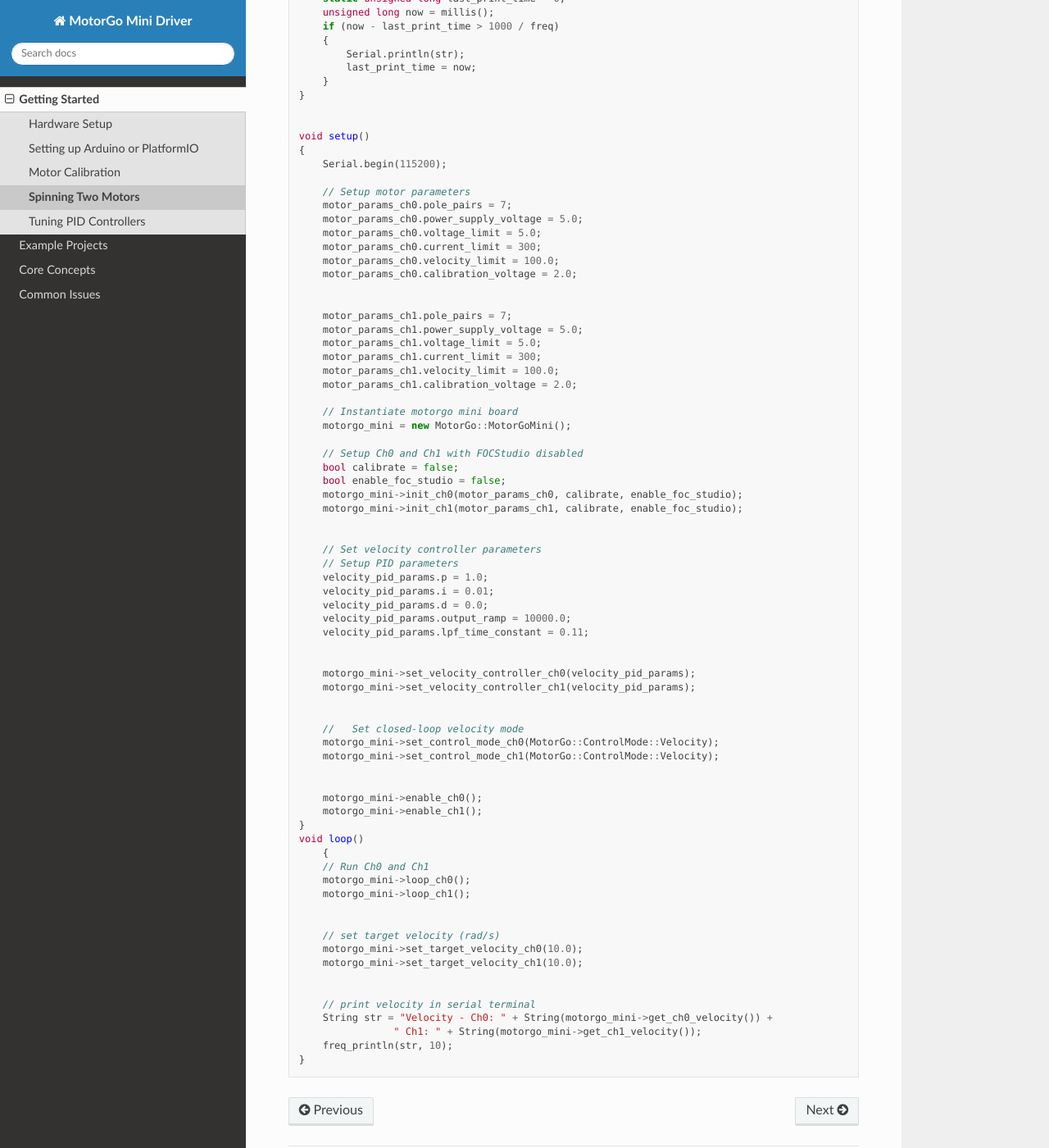
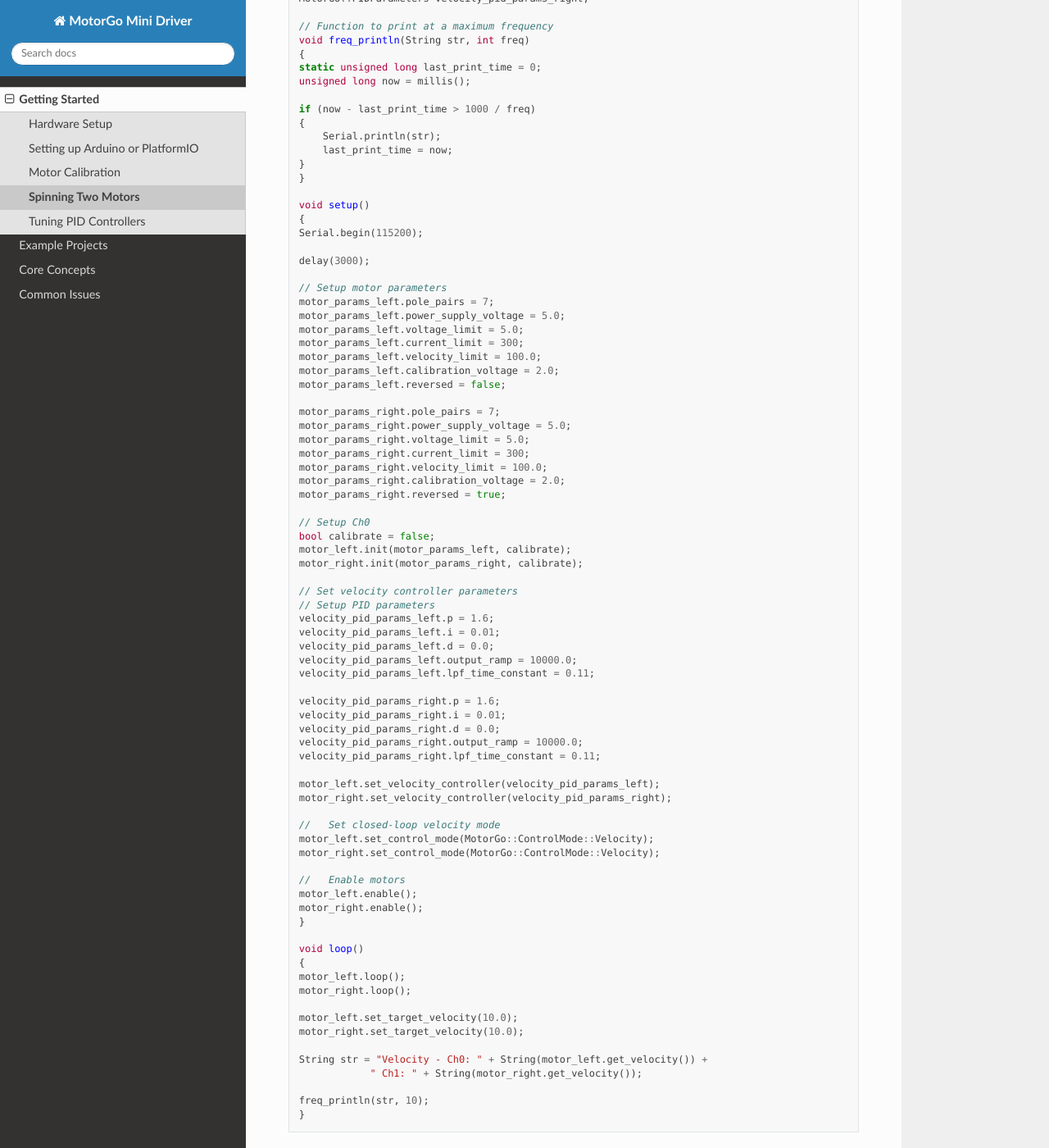
Before and after one commit to Every-Flavor-Robotics/motorgo-mini-driver, a Sphinx documentation site: the page built from docs/getting_started/spinning_motors.rst, in a window 1280 px wide and 1400 px high, scrolled down 840 px. Shown: the whole window at 82% size. Built offline with Sphinx 7.4.7 and the Read the Docs theme 2.0.0, drawn with Linux system fonts in a browser that asks for light colours; pages that are not in the unit, such as notebooks, are missing from menus; some of the changed text lies outside the part shown.

Commit message:
Updated code examples in getting started

```diff
--- a/docs/getting_started/spinning_motors.rst
+++ b/docs/getting_started/spinning_motors.rst
@@ -21,89 +21,93 @@ The following code initializes both motor controller channels for the MotorGo br
 
     #include "motorgo_mini.h"
 
-    MotorGo::MotorGoMini* motorgo_mini;
-    MotorGo::MotorParameters motor_params_ch0;
-    MotorGo::MotorParameters motor_params_ch1;
-    MotorGo::PIDParameters velocity_pid_params;
+    MotorGo::MotorGoMini motorgo_mini;
+    MotorGo::MotorChannel& motor_left = motorgo_mini.ch0;
+    MotorGo::MotorChannel& motor_right = motorgo_mini.ch1;
+
+    MotorGo::MotorParameters motor_params_left;
+    MotorGo::MotorParameters motor_params_right;
+
+    MotorGo::PIDParameters velocity_pid_params_left;
+    MotorGo::PIDParameters velocity_pid_params_right;
 
     // Function to print at a maximum frequency
     void freq_println(String str, int freq)
     {
-        static unsigned long last_print_time = 0;
-        unsigned long now = millis();
-        if (now - last_print_time > 1000 / freq)
-        {
-            Serial.println(str);
-            last_print_time = now;
-        }
+    static unsigned long last_print_time = 0;
+    unsigned long now = millis();
+
+    if (now - last_print_time > 1000 / freq)
+    {
+        Serial.println(str);
+        last_print_time = now;
     }
-
+    }
 
     void setup()
     {
-        Serial.begin(115200);
+    Serial.begin(115200);
 
-        // Setup motor parameters
-        motor_params_ch0.pole_pairs = 7;
-        motor_params_ch0.power_supply_voltage = 5.0;
-        motor_params_ch0.voltage_limit = 5.0;
-        motor_params_ch0.current_limit = 300;
-        motor_params_ch0.velocity_limit = 100.0;
-        motor_params_ch0.calibration_voltage = 2.0;
+    delay(3000);
 
+    // Setup motor parameters
+    motor_params_left.pole_pairs = 7;
+    motor_params_left.power_supply_voltage = 5.0;
+    motor_params_left.voltage_limit = 5.0;
+    motor_params_left.current_limit = 300;
+    motor_params_left.velocity_limit = 100.0;
+    motor_params_left.calibration_voltage = 2.0;
+    motor_params_left.reversed = false;
 
-        motor_params_ch1.pole_pairs = 7;
-        motor_params_ch1.power_supply_voltage = 5.0;
-        motor_params_ch1.voltage_limit = 5.0;
-        motor_params_ch1.current_limit = 300;
-        motor_params_ch1.velocity_limit = 100.0;
-        motor_params_ch1.calibration_voltage = 2.0;
+    motor_params_right.pole_pairs = 7;
+    motor_params_right.power_supply_voltage = 5.0;
+    motor_params_right.voltage_limit = 5.0;
+    motor_params_right.current_limit = 300;
+    motor_params_right.velocity_limit = 100.0;
+    motor_params_right.calibration_voltage = 2.0;
+    motor_params_right.reversed = true;
 
-        // Instantiate motorgo mini board
-        motorgo_mini = new MotorGo::MotorGoMini();
+    // Setup Ch0
+    bool calibrate = false;
+    motor_left.init(motor_params_left, calibrate);
+    motor_right.init(motor_params_right, calibrate);
 
-        // Setup Ch0 and Ch1 with FOCStudio disabled
-        bool calibrate = false;
-        bool enable_foc_studio = false;
-        motorgo_mini->init_ch0(motor_params_ch0, calibrate, enable_foc_studio);
-        motorgo_mini->init_ch1(motor_params_ch1, calibrate, enable_foc_studio);
+    // Set velocity controller parameters
+    // Setup PID parameters
+    velocity_pid_params_left.p = 1.6;
+    velocity_pid_params_left.i = 0.01;
+    velocity_pid_params_left.d = 0.0;
+    velocity_pid_params_left.output_ramp = 10000.0;
+    velocity_pid_params_left.lpf_time_constant = 0.11;
 
+    velocity_pid_params_right.p = 1.6;
+    velocity_pid_params_right.i = 0.01;
+    velocity_pid_params_right.d = 0.0;
+    velocity_pid_params_right.output_ramp = 10000.0;
+    velocity_pid_params_right.lpf_time_constant = 0.11;
 
-        // Set velocity controller parameters
-        // Setup PID parameters
-        velocity_pid_params.p = 1.0;
-        velocity_pid_params.i = 0.01;
-        velocity_pid_params.d = 0.0;
-        velocity_pid_params.output_ramp = 10000.0;
-        velocity_pid_params.lpf_time_constant = 0.11;
+    motor_left.set_velocity_controller(velocity_pid_params_left);
+    motor_right.set_velocity_controller(velocity_pid_params_right);
 
+    //   Set closed-loop velocity mode
+    motor_left.set_control_mode(MotorGo::ControlMode::Velocity);
+    motor_right.set_control_mode(MotorGo::ControlMode::Velocity);
 
-        motorgo_mini->set_velocity_controller_ch0(velocity_pid_params);
-        motorgo_mini->set_velocity_controller_ch1(velocity_pid_params);
+    //   Enable motors
+    motor_left.enable();
+    motor_right.enable();
+    }
 
+    void loop()
+    {
+    motor_left.loop();
+    motor_right.loop();
 
-        //   Set closed-loop velocity mode
-        motorgo_mini->set_control_mode_ch0(MotorGo::ControlMode::Velocity);
-        motorgo_mini->set_control_mode_ch1(MotorGo::ControlMode::Velocity);
+    motor_left.set_target_velocity(10.0);
+    motor_right.set_target_velocity(10.0);
 
+    String str = "Velocity - Ch0: " + String(motor_left.get_velocity()) +
+                " Ch1: " + String(motor_right.get_velocity());
 
-        motorgo_mini->enable_ch0();
-        motorgo_mini->enable_ch1();
+    freq_println(str, 10);
     }
-    void loop()
-        {
-        // Run Ch0 and Ch1
-        motorgo_mini->loop_ch0();
-        motorgo_mini->loop_ch1();
-
-
-        // set target velocity (rad/s)
-        motorgo_mini->set_target_velocity_ch0(10.0);
-        motorgo_mini->set_target_velocity_ch1(10.0);
-
-
-        // print velocity in serial terminal
-        String str = "Velocity - Ch0: " + String(motorgo_mini->get_ch0_velocity()) +
-                    " Ch1: " + String(motorgo_mini->get_ch1_velocity());
-        freq_println(str, 10);
-    }
```
Also changed, not shown: docs/getting_started/calibration.rst (+38 -36 lines).
